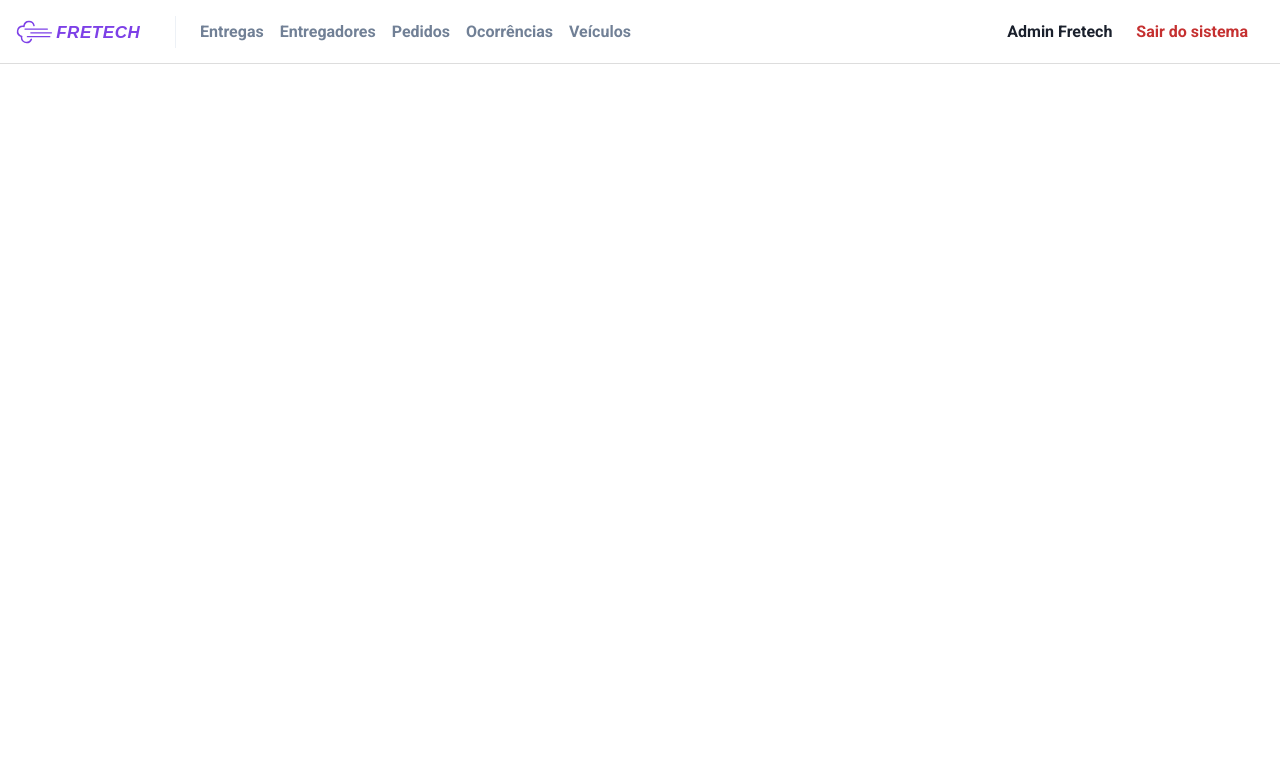
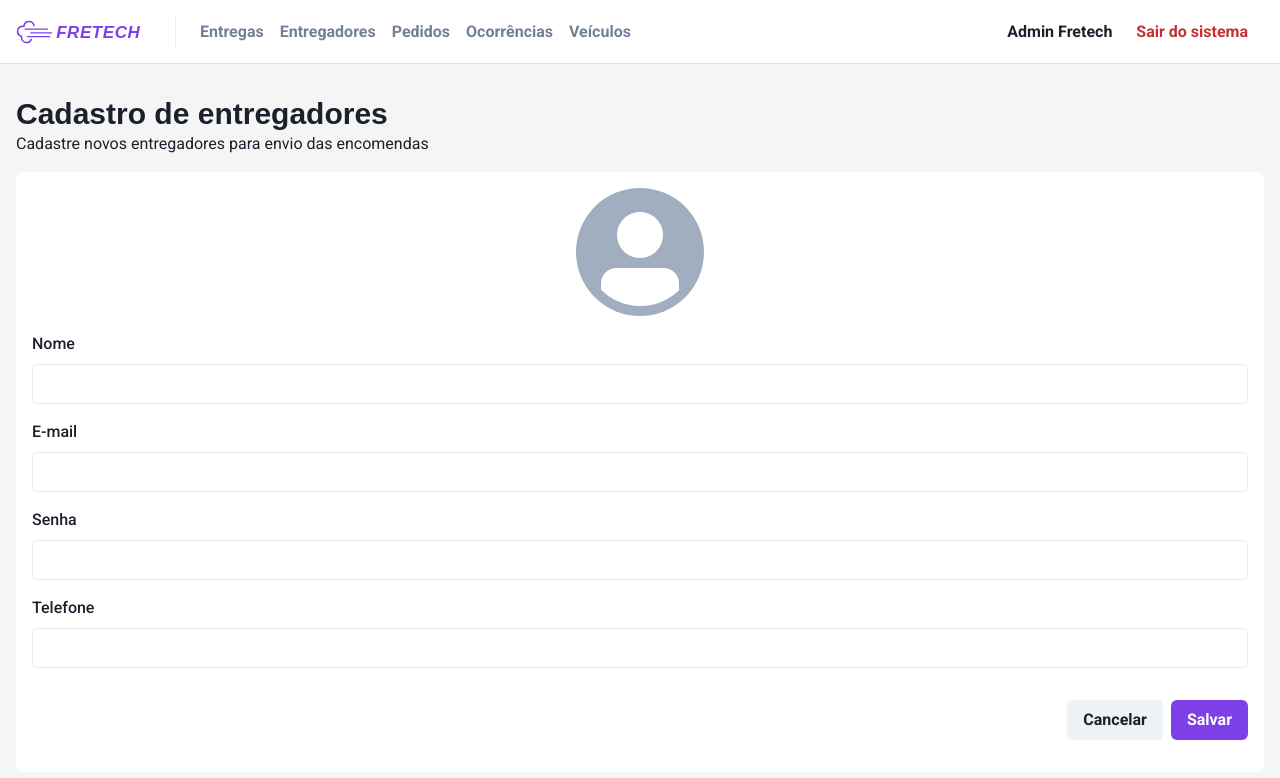
Before and after one commit to guilhermeaw/fretech, a React (Vite) app in the folder frontend/: page /entregadores/novo in a window 1280 px wide. Shown: the top 778 px of the page. Built offline with nearby package versions, Linux system fonts and the light colour scheme.

Commit message:
Adiciona tela de cadastro de entregadores

```diff
--- a/frontend/src/components/Form/FormInput/index.tsx
+++ b/frontend/src/components/Form/FormInput/index.tsx
@@ -20,7 +20,7 @@ export const FormInput = ({
   ...props
 }: FormInputProps) => {
   return (
-    <FormControl {...wrapperProps}>
+    <FormControl my="1rem" {...wrapperProps}>
       <FormLabel>{label}</FormLabel>
       <Input {...props} />
       {helpMessage && <FormHelperText>{helpMessage}</FormHelperText>}
--- a/frontend/src/pages/Login.tsx
+++ b/frontend/src/pages/Login.tsx
@@ -13,13 +13,7 @@ const Login = () => {
           />
         </Center>
 
-        <FormInput
-          type="email"
-          placeholder="E-mail"
-          label="Seu e-mail"
-          wrapperProps={{ mb: '1rem' }}
-        />
-
+        <FormInput type="email" placeholder="E-mail" label="Seu e-mail" />
         <FormInput type="password" placeholder="Senha" label="Sua senha" />
 
         <Button type="submit" w="100%" my="1rem" variant="primary">
--- /dev/null
+++ b/frontend/src/pages/deliverymans/Add.tsx
@@ -0,0 +1,50 @@
+import {
+  Avatar,
+  Button,
+  Center,
+  Heading,
+  HStack,
+  Text,
+} from '@chakra-ui/react';
+
+import { FormInput } from '../../components/Form/FormInput';
+
+const AddDeliveryman = () => {
+  return (
+    <>
+      <Heading fontSize="3xl">Cadastro de entregadores</Heading>
+      <Text>Cadastre novos entregadores para envio das encomendas</Text>
+
+      <form
+        style={{
+          backgroundColor: '#fff',
+          borderRadius: 8,
+          padding: '1rem',
+          margin: '1rem 0',
+        }}
+      >
+        <Center>
+          <Avatar name="" size="2xl" />
+        </Center>
+
+        <FormInput label="Nome" />
+        <FormInput label="E-mail" type="email" />
+        <FormInput label="Senha" type="password" />
+        <FormInput
+          label="Telefone"
+          type="tel"
+          pattern="[0-9]{3}-[0-9]{2}-[0-9]{3}"
+        />
+
+        <HStack justify="flex-end" py="1rem">
+          <Button>Cancelar</Button>
+          <Button variant="primary" type="submit">
+            Salvar
+          </Button>
+        </HStack>
+      </form>
+    </>
+  );
+};
+
+export default AddDeliveryman;
--- a/frontend/src/pages/deliverymans/List.tsx
+++ b/frontend/src/pages/deliverymans/List.tsx
@@ -14,23 +14,25 @@ import {
 } from '@chakra-ui/react';
 
 import { FiEdit, FiMoreVertical, FiTrash, FiPlus } from 'react-icons/fi';
+import { Link } from 'react-router-dom';
 
-import { ContentContainer } from '../../components/ContentContainer';
 import { useFetchDeliverymans } from '../../services/queries';
 
 const DeliveryMansList = () => {
   const { data: deliverymans } = useFetchDeliverymans();
 
   return (
-    <ContentContainer>
+    <>
       <Heading size="lg">Gerenciando entregadores</Heading>
       <Text>Cadastre, edite e visualize os entregadores</Text>
 
       <HStack my="1rem" justifyContent="space-between">
         <Input placeholder="Busca por entregadores" width="sm" bg="#fff" />
-        <Button variant="primary" leftIcon={<FiPlus />}>
-          CADASTRAR
-        </Button>
+        <Link to="/entregadores/novo">
+          <Button variant="primary" leftIcon={<FiPlus />}>
+            CADASTRAR
+          </Button>
+        </Link>
       </HStack>
 
       {deliverymans?.map(({ id, name, email }) => (
@@ -55,7 +57,7 @@ const DeliveryMansList = () => {
           </HStack>
         </Box>
       ))}
-    </ContentContainer>
+    </>
   );
 };
 
--- a/frontend/src/routes/index.tsx
+++ b/frontend/src/routes/index.tsx
@@ -1,16 +1,22 @@
 import { BrowserRouter, Route, Routes as DOMRoutes } from 'react-router-dom';
+import { ContentContainer } from '../components/ContentContainer';
 
 import { Header } from '../components/Header';
 
+import AddDeliveryman from '../pages/deliverymans/Add';
 import DeliveryMansList from '../pages/deliverymans/List';
+
 import Login from '../pages/Login';
 
 const AppRoutes = () => (
   <>
     <Header />
-    <DOMRoutes>
-      <Route path="/entregadores" element={<DeliveryMansList />} />
-    </DOMRoutes>
+    <ContentContainer>
+      <DOMRoutes>
+        <Route path="entregadores" element={<DeliveryMansList />} />
+        <Route path="entregadores/novo" element={<AddDeliveryman />} />
+      </DOMRoutes>
+    </ContentContainer>
   </>
 );
 
```
